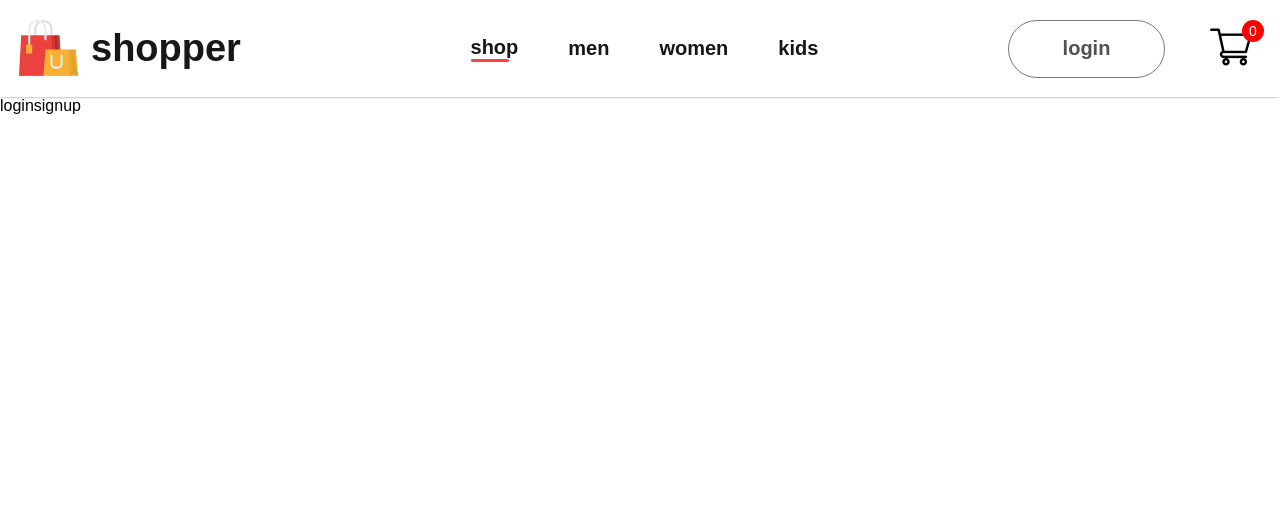
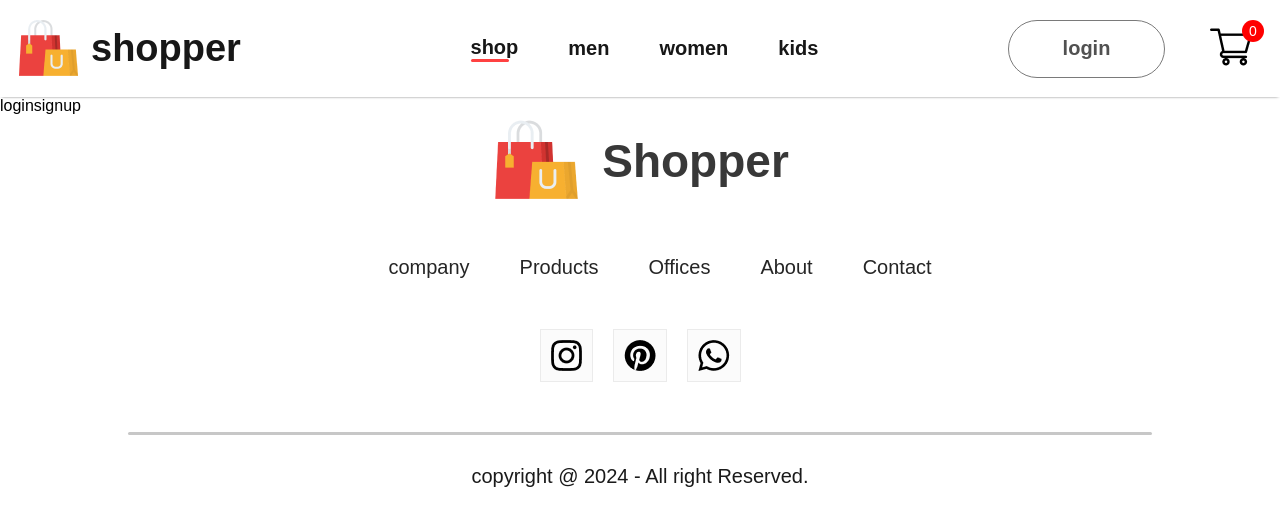
Before and after one commit to george827/E-commerce, a React (Create React App) app in the folder front-end/: page /login in a window 1280 px wide. Shown: the top 526 px of the page. Built offline with nearby package versions, Linux system fonts and the light colour scheme.

Commit message:
Add copyright style

```diff
--- a/front-end/src/App.js
+++ b/front-end/src/App.js
@@ -6,6 +6,7 @@ import { ShopCategory } from "./pages/ShopCategory";
 import { Product } from "./pages/Product";
 import { Cart } from "./pages/Cart";
 import { LoginSignup } from "./pages/LoginSignup";
+import Footer from "./components/Footer/Footer";
 
 function App() {
   return (
@@ -23,6 +24,7 @@ function App() {
           <Route path="/cart" element={<Cart />} />
           <Route path="/login" element={<LoginSignup />} />
         </Routes>
+        <Footer />
       </Router>
     </div>
   );
--- a/front-end/src/components/Footer/Footer.css
+++ b/front-end/src/components/Footer/Footer.css
@@ -0,0 +1,56 @@
+.footer{
+    display: flex;
+    flex-direction: column;
+    justify-content: center;
+    align-items: center;
+    gap: 50px;
+}
+
+.footer-logo {
+    display: flex;
+    align-items: center;
+    gap: 20px;
+}
+.footer-logo p {
+    color: #383838;
+    font-size: 46px;
+    font-weight: 700;
+}
+.footer-links {
+    display: flex;
+    list-style: none;
+    gap: 50px;
+    color: #252525;
+    font-size: 20px;
+}
+.footer-links li {
+    cursor: pointer;
+}
+
+.footer-social-icon {
+    display: flex;
+    gap: 20px;
+}
+.footer-icons-container {
+    padding: 10px;
+    padding-bottom: 6px;
+    background: #fbfbfb;
+    border: 1px solid #ebebeb;
+}
+.footer-copyright{
+    display: flex;
+    flex-direction: column;
+    align-items: center;
+    gap: 30px;
+    width: 100%;
+    margin-bottom: 30px;
+    color: #1a1a1a;
+    font-size: 20px;
+}
+.footer-copyright hr {
+    width: 80%;
+    border: none;
+    border-radius: 10px;
+    height: 3px;
+    background: #c7c7c7;
+}
--- a/front-end/src/components/Footer/Footer.jsx
+++ b/front-end/src/components/Footer/Footer.jsx
@@ -7,7 +7,7 @@ import Whatsapp from '../assets/Frontend_Assets/whatsapp_icon.png'
 
 const Footer = () => {
   return (
-    <div className='gooter'>
+    <div className='footer'>
         <div className="footer-logo">
             <img src={logo} alt="logo" />
             <p>Shopper</p>
@@ -32,7 +32,7 @@ const Footer = () => {
         </div>
         <div className="footer-copyright">
             <hr />
-            <p></p>
+            <p>copyright @ 2024 - All right Reserved.</p>
         </div>
         </div>
   )
```
